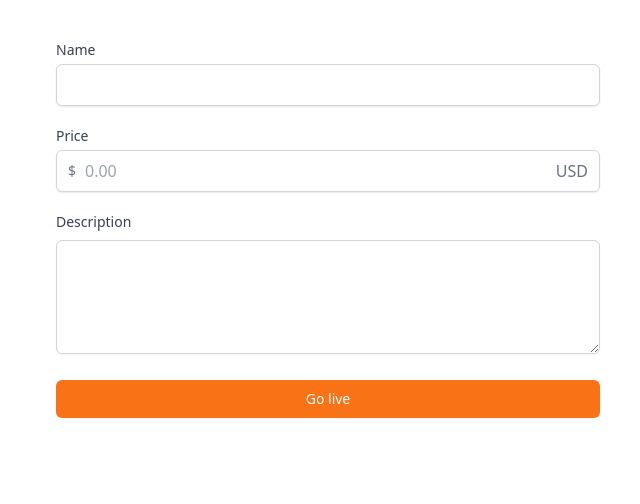
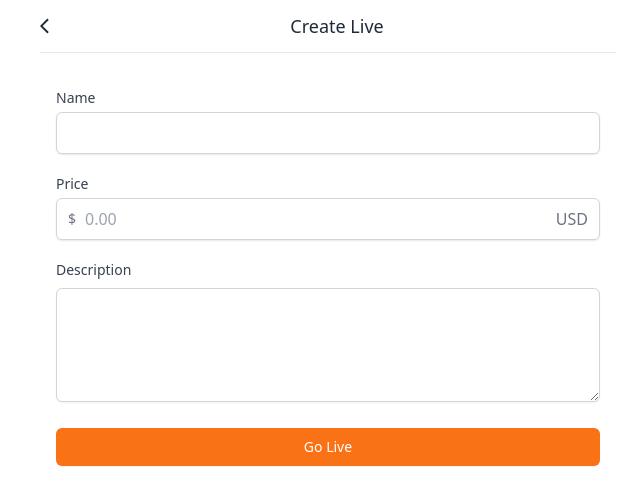
Before and after one commit to Jiyun-Parkk/carrot-market, a Next.js app: page /live/create in a window 1280 px wide. Shown: the top 504 px of the page, without its empty margins (312-952 px from the left). Built offline with nearby package versions, Linux system fonts and the light colour scheme.

Commit message:
Style: live 컴포넌트에  fullbutton componenent 적용 Style: live 컴포넌트에 layout 컴포넌트 적용

```diff
--- a/pages/live/[id].tsx
+++ b/pages/live/[id].tsx
@@ -1,7 +1,9 @@
+import { Layout } from 'components';
 import type { NextPage } from 'next';
 
 const Stream: NextPage = () => {
   return (
+    <Layout title='Galaxy S50' canGoBack>
       <div className='space-y-4 py-10 px-4'>
         <div className='aspect-video w-full rounded-md bg-slate-300 shadow-sm' />
         <div className='mt-5'>
@@ -10,12 +12,12 @@ const Stream: NextPage = () => {
           <p className=' my-6 text-gray-700'>
             My money&apos;s in that office, right? If she start giving me some
             bullshit about it ain&apos;t there, and we got to go someplace else
-          and get it, I&apos;m gonna shoot you in the head then and there. Then
-          I&apos;m gonna shoot that bitch in the kneecaps, find out where my
-          goddamn money is. She gonna tell me too. Hey, look at me when I&apos;m
-          talking to you, motherfucker. You listen: we go in there, and that
-          ni**a Winston or anybody else is in there, you the first motherfucker
-          to get shot. You understand?
+            and get it, I&apos;m gonna shoot you in the head then and there.
+            Then I&apos;m gonna shoot that bitch in the kneecaps, find out where
+            my goddamn money is. She gonna tell me too. Hey, look at me when
+            I&apos;m talking to you, motherfucker. You listen: we go in there,
+            and that ni**a Winston or anybody else is in there, you the first
+            motherfucker to get shot. You understand?
           </p>
         </div>
         <div>
@@ -121,6 +123,7 @@ const Stream: NextPage = () => {
           </div>
         </div>
       </div>
+    </Layout>
   );
 };
 
--- a/pages/live/create.tsx
+++ b/pages/live/create.tsx
@@ -1,7 +1,9 @@
+import { FullButton, Layout } from 'components';
 import type { NextPage } from 'next';
 
 const Create: NextPage = () => {
   return (
+    <Layout title='Create Live' canGoBack>
       <div className=' space-y-5 py-10 px-4'>
         <div>
           <label
@@ -54,10 +56,9 @@ const Create: NextPage = () => {
             rows={4}
           />
         </div>
-      <button className=' w-full rounded-md border border-transparent bg-orange-500 py-2 px-4 text-sm font-medium text-white shadow-sm hover:bg-orange-600 focus:outline-none focus:ring-2 focus:ring-orange-500 focus:ring-offset-2 '>
-        Go live
-      </button>
+        <FullButton text='Go Live' />
       </div>
+    </Layout>
   );
 };
 
--- a/pages/live/index.tsx
+++ b/pages/live/index.tsx
@@ -2,20 +2,32 @@ import { FloatButton, Layout } from 'components';
 import { NextPage } from 'next';
 import { BsCameraVideo } from 'react-icons/bs';
 import React from 'react';
+import { useRouter } from 'next/router';
 
 const Streams: NextPage = () => {
+  const router = useRouter();
+  const onClickStream = (i: number) => {
+    router.push(`/live/${i}`);
+  };
+  const onClickFloatButton = () => {
+    router.push('/live/create');
+  };
   return (
     <Layout title='라이브' hasTabBar>
       <div className='divide-y-2 py-10'>
         {[1, 2, 3, 4, 5].map((_, i) => (
-          <div key={i} className='px-4 pt-4'>
+          <div
+            onClick={() => onClickStream(i)}
+            key={i}
+            className='cursor-pointer px-4 pt-4'
+          >
             <div className='aspect-video w-full rounded-md bg-slate-300 shadow-sm' />
             <h3 className='mt-2 text-lg text-gray-700'>
               Let&apos;s try potatos
             </h3>
           </div>
         ))}
-        <FloatButton onClick={() => {}}>
+        <FloatButton onClick={onClickFloatButton}>
           <BsCameraVideo />
         </FloatButton>
       </div>
```
Lines whose indentation alone changed are shown as unchanged.
